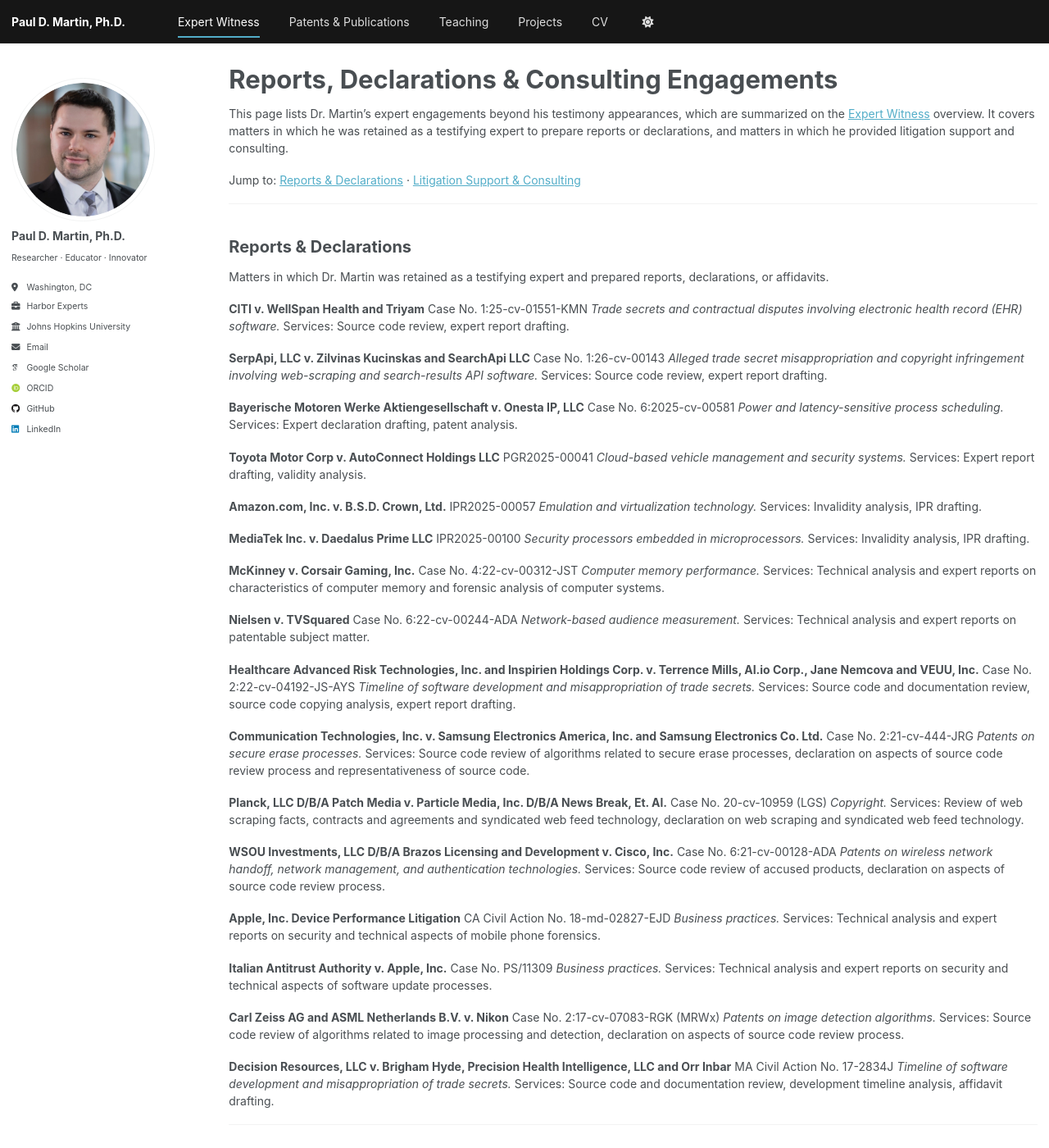
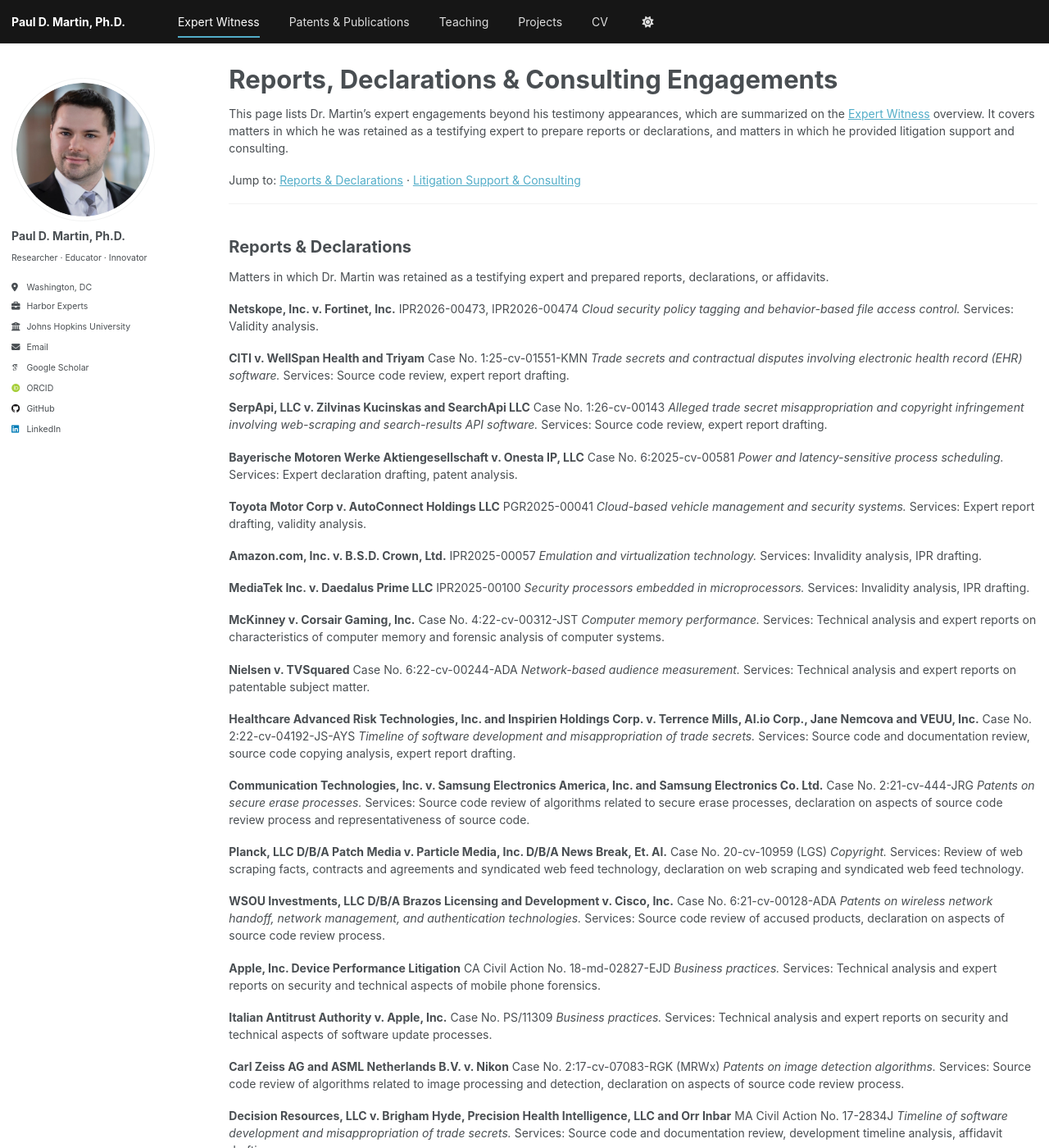
Before and after one commit to pauldmartinphd/pauldmartinphd.github.io, a Jekyll site: the page built from _pages/expert-witness-engagements.md, in a window 1280 px wide and 1400 px high. Shown: the whole window at 82% size. Built offline with Jekyll 4.4.1, drawn with Linux system fonts in a browser that asks for light colours; some web fonts are replaced; some of the changed text lies outside the part shown.

Commit message:
Add Netskope v. Fortinet IPRs and DISH v. Eleven Software

```diff
--- a/_pages/expert-witness-engagements.md
+++ b/_pages/expert-witness-engagements.md
@@ -15,6 +15,11 @@
 ## Reports & Declarations {#reports}
 
 Matters in which Dr. Martin was retained as a testifying expert and prepared reports, declarations, or affidavits.
+
+**Netskope, Inc. v. Fortinet, Inc.**
+IPR2026-00473, IPR2026-00474
+*Cloud security policy tagging and behavior-based file access control.*
+Services: Validity analysis.
 
 **CITI v. WellSpan Health and Triyam**
 Case No. 1:25-cv-01551-KMN
@@ -101,6 +106,11 @@
 ## Litigation Support & Consulting {#consulting}
 
 Matters in which Dr. Martin provided consulting analysis, source code review, and technical support.
+
+**DISH Network L.L.C. v. Eleven Software Inc.**
+Case No. 2:26-cv-01845-CDS-BNW
+*Patent eligibility under 35 U.S.C. § 101.*
+Services: Section 101 validity analysis.
 
 **Touchstream Technologies, Inc. v. Optimum Communications, Inc.**
 Case No. 2:24-cv-03816
```
